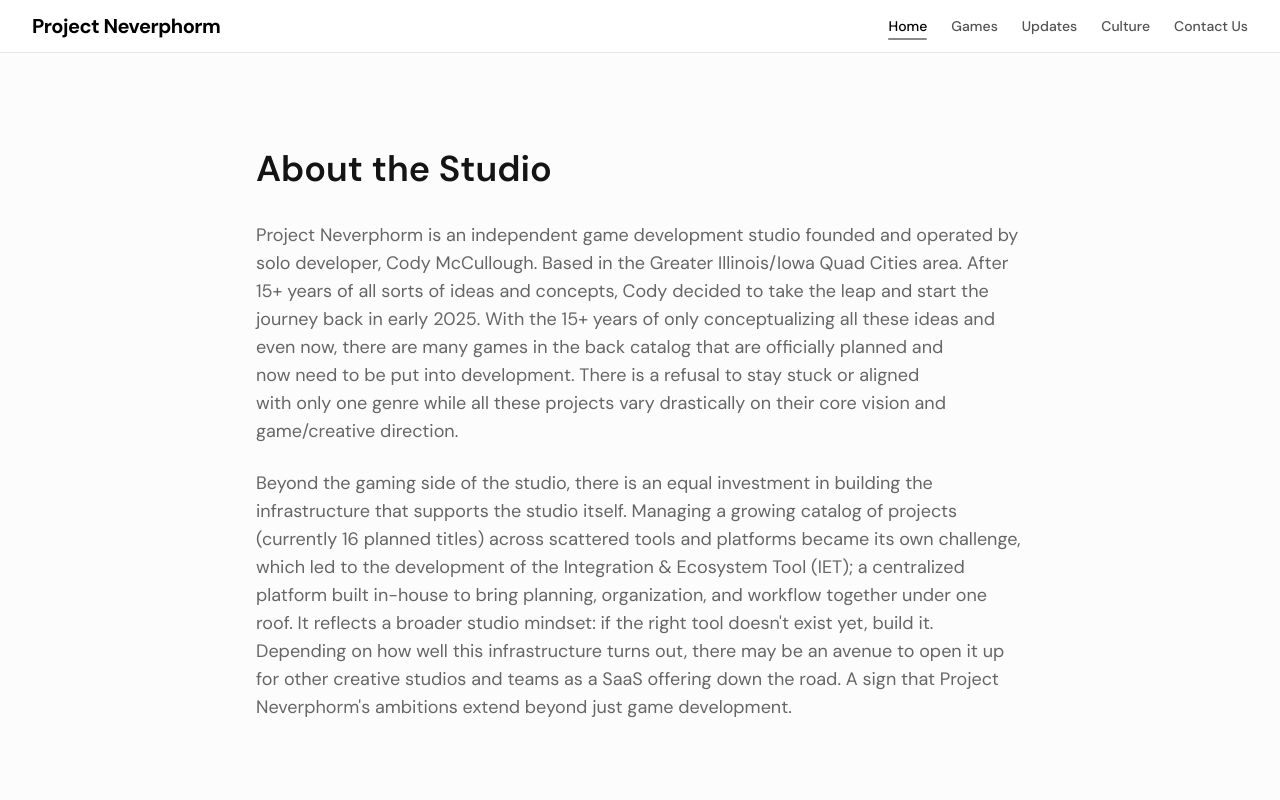
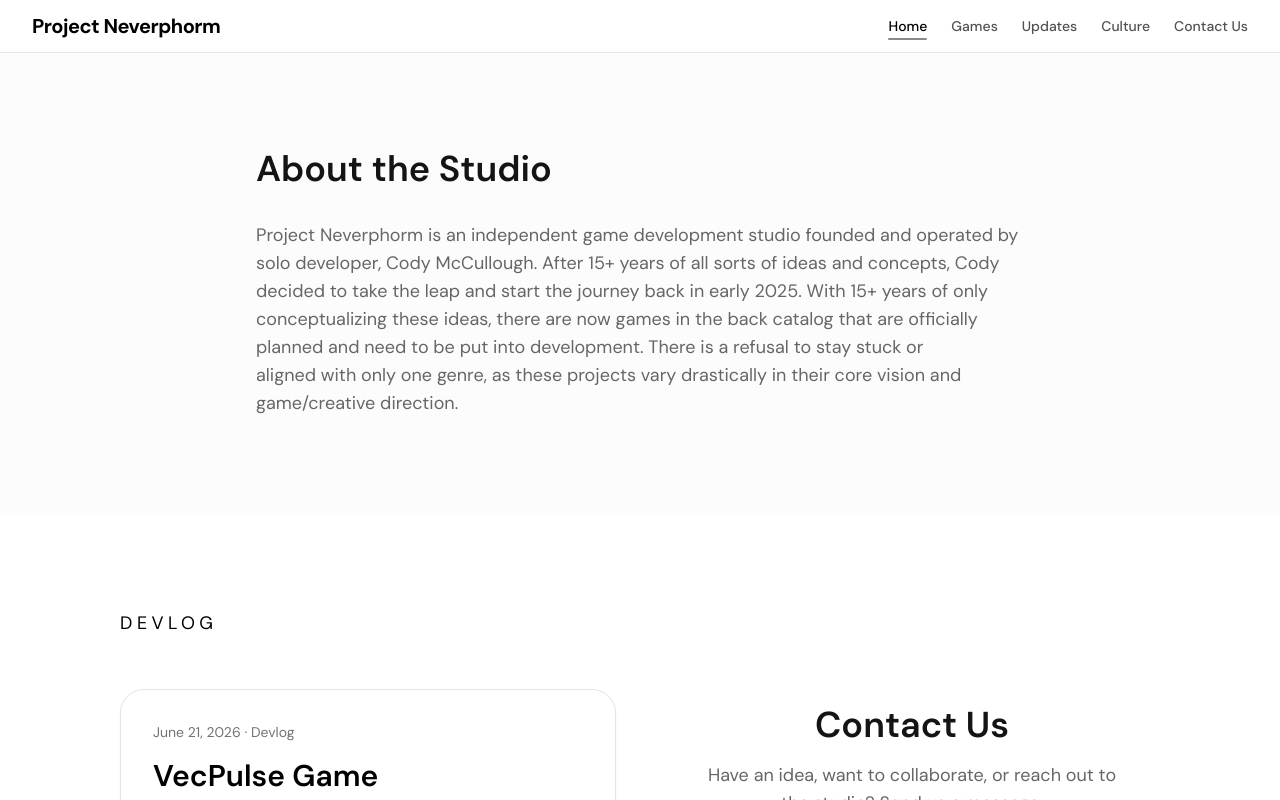
Before and after one commit to Minxci/neverphorm-site, a React (Vite) app in the folder apps/web/: page / in a window 1280 px wide. Shown: the top 800 px of the page. Built offline with nearby package versions, Linux system fonts and the light colour scheme; the HTML template or start-up script is replaced by a standard one; what pocketbase would draw is missing.

Commit message:
changed about

```diff
--- a/apps/web/src/pages/HomePage.jsx
+++ b/apps/web/src/pages/HomePage.jsx
@@ -67,19 +67,11 @@ const HomePage = () => {
               </h2>
               <div className="space-y-6 text-base md:text-lg leading-relaxed text-muted-foreground">
                 <p>
-                  Project Neverphorm is an independent game development studio founded and operated by solo developer, Cody McCullough. Based in
-                  the Greater Illinois/Iowa Quad Cities area. After 15+ years of all sorts of ideas and concepts, Cody decided to take the leap
-                  and start the journey back in early 2025. With the 15+ years of only conceptualizing all these ideas and even now, there are many games
-                  in the back catalog that are officially planned and now need to be put into development. There is a refusal to stay stuck or aligned with only
-                  one genre while all these projects vary drastically on their core vision and game/creative direction.
-                </p>
-                <p>
-                  Beyond the gaming side of the studio, there is an equal investment in building the infrastructure that supports the
-                  studio itself. Managing a growing catalog of projects (currently 16 planned titles) across scattered tools and platforms became its own challenge,
-                  which led to the development of the Integration & Ecosystem Tool (IET); a centralized platform built in-house to bring planning,
-                  organization, and workflow together under one roof. It reflects a broader studio mindset: if the right tool doesn't exist yet, build it.
-                  Depending on how well this infrastructure turns out, there may be an avenue to open it up for other creative studios and teams as a
-                  SaaS offering down the road. A sign that Project Neverphorm's ambitions extend beyond just game development.
+                Project Neverphorm is an independent game development studio founded and operated by solo developer, Cody McCullough.
+                After 15+ years of all sorts of ideas and concepts, Cody decided to take the leap and start the journey back in early 2025.
+                With 15+ years of only conceptualizing these ideas, there are now games in the back catalog that are officially planned and
+                need to be put into development. There is a refusal to stay stuck or aligned with only one genre, as these projects vary drastically
+                in their core vision and game/creative direction.
                 </p>
               </div>
             </motion.div>
```
